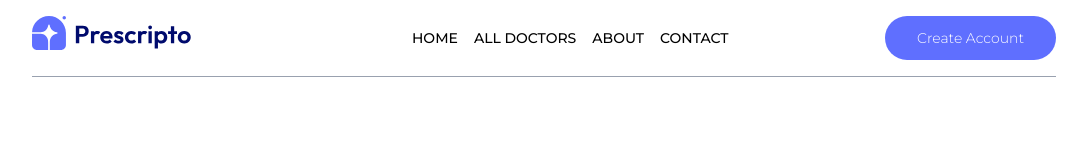
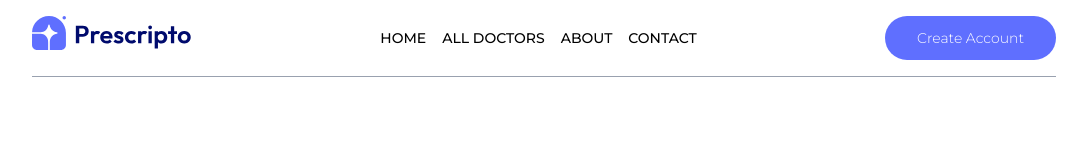
Before and after one commit to H3TOoM/PRESCRIPTO, a React (Vite) app: page /Appointment/1 in a window 1280 px wide. Shown: the top 160 px of the page, without its empty margins (96-1183 px from the left). Built offline with nearby package versions, Linux system fonts and the light colour scheme.

Commit message:
navbar update from toma

```diff
--- a/src/components/Footer.jsx
+++ b/src/components/Footer.jsx
@@ -1,5 +1,6 @@
 import React from "react";
 import { assets } from "../assets/assets";
+import { NavLink } from "react-router-dom";
 
 const Footer = () => {
   return (
--- a/src/components/Navbar.jsx
+++ b/src/components/Navbar.jsx
@@ -20,7 +20,7 @@ const Navbar = () => {
         />
       </a>
 
-      <ul className="hidden md:flex gap-4 font-medium ml-[220px] mx-auto items-center">
+      <ul className="hidden md:flex gap-4 font-medium mx-auto items-center">
         <NavLink to="/prescripto">
           <li className="py-1">Home</li>
           <hr className="border-none outline-none h-0.5 w-3/5 m-auto bg-[#5F6FFF] hidden" />
@@ -40,6 +40,7 @@ const Navbar = () => {
           <li className="py-1">Contact</li>
           <hr className="border-none outline-none h-0.5 w-3/5 m-auto bg-[#5F6FFF] hidden" />
         </NavLink>
+
       </ul>
 
       <div className="flex items-center gap-4">
```
